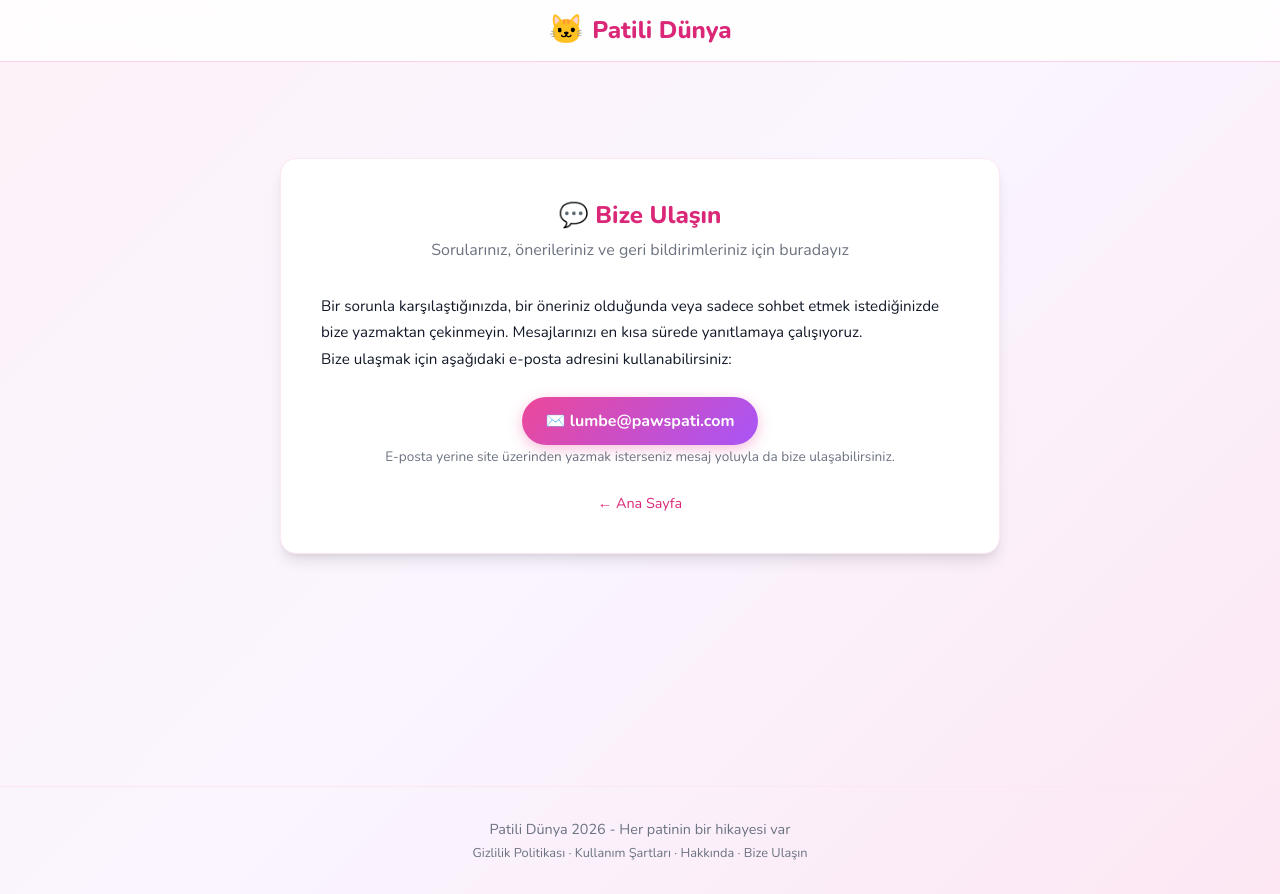
After one commit to lumbe911/patilidunya, a Flask app: page /contact in a window 1280 px wide. The commit adds this page. Run offline with Flask 3, Linux system fonts and the light colour scheme.

Commit message:
Add contact page and footer link for AdSense requirements

```diff
--- a/app.py
+++ b/app.py
@@ -398,6 +398,11 @@ def terms():
 @app.route('/about')
 def about():
     return render_template('about.html')
+
+
+@app.route('/contact')
+def contact():
+    return render_template('contact.html')
 
 
 @app.route('/home')
--- a/templates/base.html
+++ b/templates/base.html
@@ -46,7 +46,8 @@
         <p style="margin-top:0.3rem; font-size:0.8rem;">
             <a href="{{ url_for('privacy') }}" style="color:var(--gray-500);">Gizlilik Politikası</a> ·
             <a href="{{ url_for('terms') }}" style="color:var(--gray-500);">Kullanım Şartları</a> ·
-            <a href="{{ url_for('about') }}" style="color:var(--gray-500);">Hakkında</a>
+            <a href="{{ url_for('about') }}" style="color:var(--gray-500);">Hakkında</a> ·
+            <a href="{{ url_for('contact') }}" style="color:var(--gray-500);">Bize Ulaşın</a>
         </p>
     </footer>
 
--- /dev/null
+++ b/templates/contact.html
@@ -0,0 +1,21 @@
+{% extends 'base.html' %}
+{% block title %}Bize Ulaşın - Patili Dünya{% endblock %}
+{% block content %}
+<div class="container">
+    <div class="auth-card" style="max-width:720px; text-align:left;">
+        <h2 style="text-align:center;">💬 Bize Ulaşın</h2>
+        <p class="subtitle" style="text-align:center;">Sorularınız, önerileriniz ve geri bildirimleriniz için buradayız</p>
+        <div class="form-group" style="font-size:0.95rem; line-height:1.75; color:var(--text);">
+            <p>Bir sorunla karşılaştığınızda, bir öneriniz olduğunda veya sadece sohbet etmek istediğinizde bize yazmaktan çekinmeyin. Mesajlarınızı en kısa sürede yanıtlamaya çalışıyoruz.</p>
+            <p>Bize ulaşmak için aşağıdaki e-posta adresini kullanabilirsiniz:</p>
+            <p style="text-align:center; margin-top:1.5rem;">
+                <a href="mailto:lumbe@pawspati.com" class="btn btn-primary" style="font-size:1rem;">✉️ lumbe@pawspati.com</a>
+            </p>
+            <p style="font-size:0.85rem; color:var(--gray-500); text-align:center;">E-posta yerine site üzerinden yazmak isterseniz mesaj yoluyla da bize ulaşabilirsiniz.</p>
+        </div>
+        <p style="text-align:center; margin-top:1.5rem; font-size:0.9rem;">
+            <a href="{{ url_for('index') }}">← Ana Sayfa</a>
+        </p>
+    </div>
+</div>
+{% endblock %}
```
